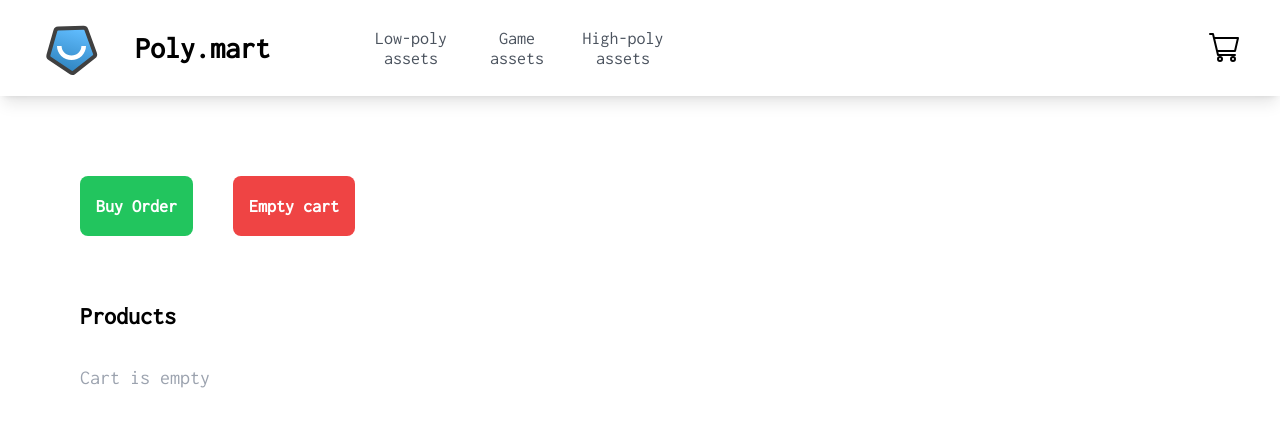
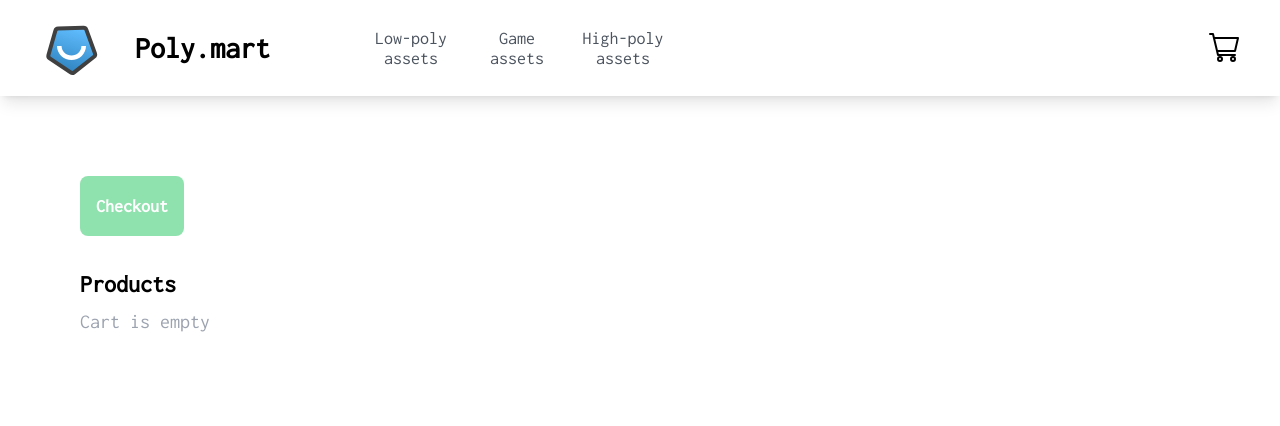
Before and after one commit to danielchavez81/poly-mart, a React (Create React App) app: page /cart in a window 1280 px wide. Shown: the top 426 px of the page. Built offline with nearby package versions, Linux system fonts and the light colour scheme.

Commit message:
Componente Boton reutilizable Revision de codigo

```diff
--- /dev/null
+++ b/src/components/Button/Button.js
@@ -0,0 +1,16 @@
+import React from "react";
+
+export default function Button({ onClick, children, color, disabled }) {
+  return (
+    <button
+      onClick={onClick}
+      disabled={disabled}
+      className={`bg-${color}-500 text-lg text-white font-semibold hover:bg-${color}-600
+      transition-all ease-in-out p-4 rounded-lg w-fit
+      ${disabled && `cursor-not-allowed opacity-50 hover:bg-${color}-500`}
+      `}
+    >
+      {children}
+    </button>
+  );
+}
--- a/src/components/Cart/Cart.js
+++ b/src/components/Cart/Cart.js
@@ -1,5 +1,6 @@
 import React from "react";
 import { useCartContext } from "../../context/CartContext";
+import Button from "../Button/Button";
 import CartOrder from "../CartOrder/CartOrder";
 import CheckoutModal from "../CheckoutModal/CheckoutModal";
 
@@ -8,33 +9,29 @@
   const [open, setOpen] = React.useState(false);
   const handleOpen = () => setOpen(true);
   return (
-    <div className="flex flex-col gap-12 p-20">
+    <div className="flex flex-col gap-8 p-20">
       <div className="flex flex-row gap-10">
-        <button
+        <Button
+          color="green"
           onClick={handleOpen}
-          className="bg-green-500 text-lg text-white font-semibold hover:bg-green-600 transition-all ease-in-out p-4 rounded-lg w-fit"
+          disabled={cartItems.length === 0}
         >
-          Buy Order
-        </button>
-        <button
-          onClick={emptyCart}
-          className="bg-red-500 text-lg text-white font-semibold hover:bg-red-600 transition-all ease-in-out p-4 rounded-lg w-fit"
-        >
-          Empty cart
-        </button>
+          Checkout
+        </Button>
+        <Button color="red" onClick={emptyCart}>
+          Empty Cart
+        </Button>
       </div>
-      <div>
-        <h1 className="text-2xl font-bold my-4">Products</h1>
-        <div className="flex flex-col gap-4 divide-y-4">
+      <div className="flex flex-col gap-2">
+        <h1 className="text-2xl font-bold m-0">Products</h1>
+        <>
           {cartItems.map((item) => {
             return <CartOrder key={item.id} {...item} />;
           })}
           {cartItems.length === 0 && (
-            <h1 className="text-xl font-medium text-gray-400 my-4">
-              Cart is empty
-            </h1>
+            <h1 className="text-xl font-medium text-gray-400">Cart is empty</h1>
           )}
-        </div>
+        </>
       </div>
       <CheckoutModal open={open} handleClose={() => setOpen(false)} />
     </div>
--- a/src/components/CartOrder/CartOrder.js
+++ b/src/components/CartOrder/CartOrder.js
@@ -4,7 +4,6 @@
 export default function CartOrder(props) {
   const { removeItem } = useCartContext();
   const handleRemoveItem = () => {
-    console.log("Se removio el item", props.id);
     removeItem(props.id);
   };
   return (
@@ -12,12 +11,12 @@
       <h2>{props.title}</h2>
       <h2>Amount: {props.quantity}</h2>
       <h2>Price: ${props.price * props.quantity}</h2>
-      <button
-        className="bg-red-400 w-fit p-2 rounded-md text-white"
+      <h2
         onClick={handleRemoveItem}
+        className="text-red-500 font-bold text-lg cursor-pointer hover:text-red-600 transition-all ease-in-out"
       >
-        <h2>Remove</h2>
-      </button>
+        Remove Item
+      </h2>
     </div>
   );
 }
--- a/src/components/CheckoutModal/CheckoutModal.js
+++ b/src/components/CheckoutModal/CheckoutModal.js
@@ -1,6 +1,7 @@
 import Modal from "@mui/material/Modal";
 import React from "react";
 import { useCartContext } from "../../context/CartContext";
+import Button from "../Button/Button";
 import CheckoutInput from "../CheckoutInput/CheckoutInput";
 const CheckoutModal = ({ open, handleClose }) => {
   const [checkoutInfo, setCheckoutInfo] = React.useState({
@@ -47,8 +48,6 @@
     <Modal
       open={open}
       onClose={handleClose}
-      aria-labelledby="modal-modal-title"
-      aria-describedby="modal-modal-description"
       className="flex items-center justify-center"
     >
       <div className="bg-white p-4 rounded-lg">
@@ -83,12 +82,13 @@
             }
             label="Address"
           />
-          <button
+          <Button
             onClick={handleCheckout}
+            color="green"
             className="bg-green-500 hover:bg-green-600 transition-colors ease-in-out text-white font-semibold p-2 rounded-lg"
           >
             Checkout
-          </button>
+          </Button>
         </div>
       </div>
     </Modal>
--- a/src/components/ItemDetailContainer/ItemDetailContainer.js
+++ b/src/components/ItemDetailContainer/ItemDetailContainer.js
@@ -2,6 +2,7 @@
 import { useParams } from "react-router-dom";
 import { useCartContext } from "../../context/CartContext";
 import useItem from "../../hooks/useItem";
+import Button from "../Button/Button";
 import QuantityPicker from "../QuantityPicker/QuantityPicker";
 
 export default function ItemDetailContainer() {
@@ -33,16 +34,13 @@
         <h2 className="text-2xl font-medium">Price: ${item?.price}</h2>
         <h2 className="text-xl ">{item?.description}</h2>
 
-        <button
+        <Button
           disabled={checkItem(item?.id)}
-          className={`bg-green-500 text-lg text-white font-semibold hover:bg-green-600 transition-all ease-in-out p-4 rounded-lg w-fit ${
-            checkItem(item?.id) &&
-            "cursor-not-allowed opacity-50 hover:bg-green-500"
-          }`}
+          color="green"
           onClick={handleAddToCart}
         >
           <h2 className="text-xl font-bold">Add to cart</h2>
-        </button>
+        </Button>
 
         {checkItem(item?.id) && (
           <h2 className="text-xl font-bold text-red-400">
```
